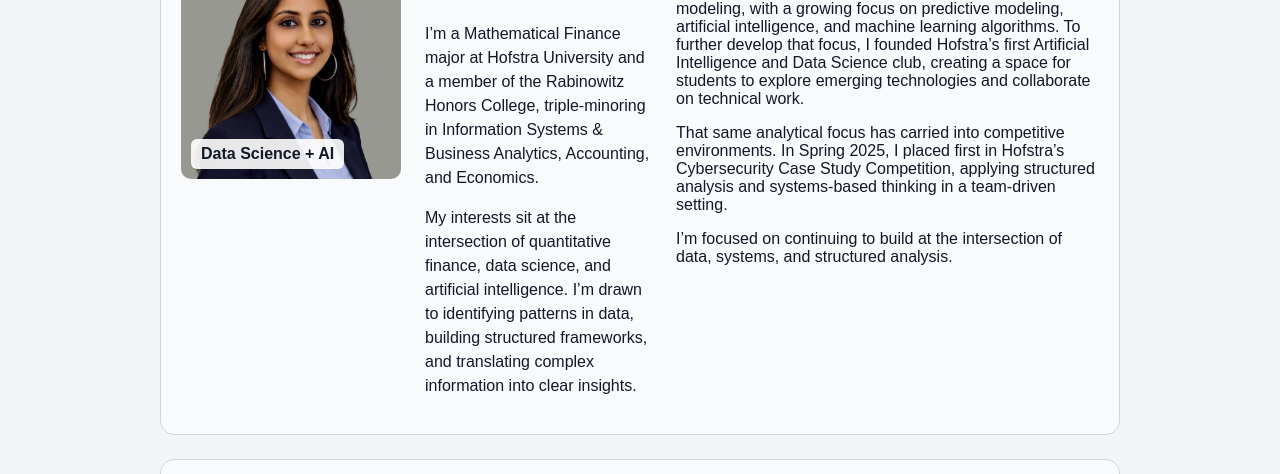
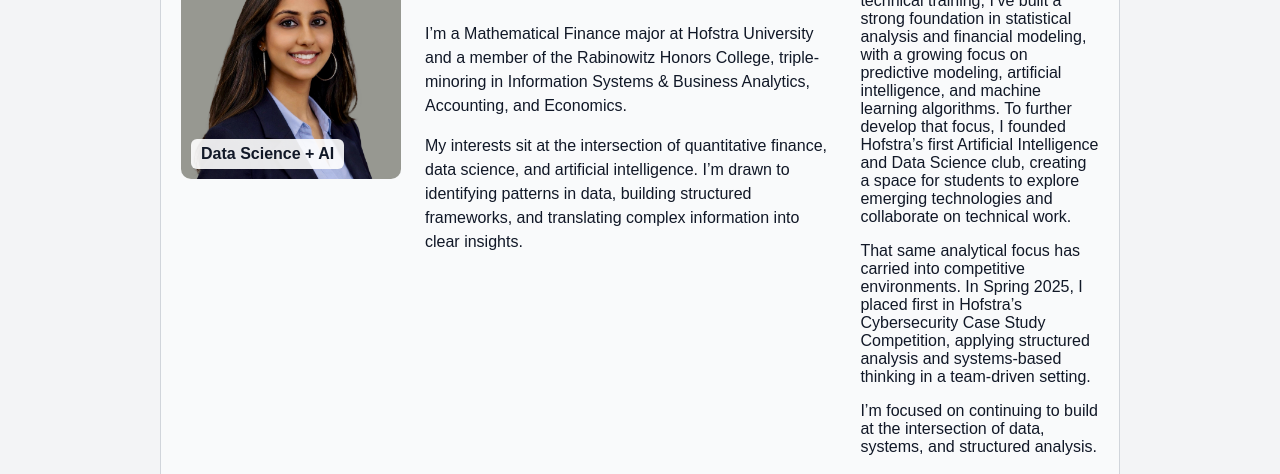
Before and after one commit to nayana-chetram/nayana-chetram.github.io, a plain HTML site: page assignments/assignment2/index.html in a window 1280 px wide. Shown: the part 197-671 px from the top of the page. Drawn offline with Linux system fonts and the light colour scheme.

Commit message:
Add full-text class for styling

```diff
--- a/assignments/assignment2/style.css
+++ b/assignments/assignment2/style.css
@@ -101,3 +101,8 @@ a {
     padding-top: 90px;
   }
 }
+
+.full-text {
+  width: 100%;
+  margin-top: 10px;
+}
```
